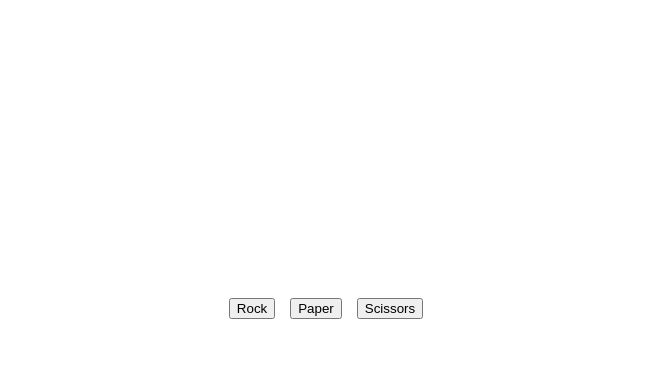
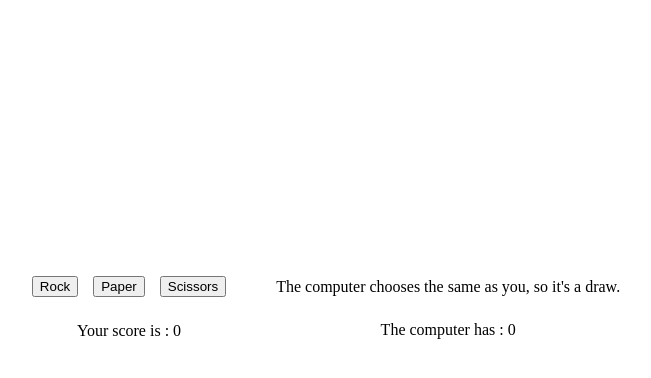
Before and after one commit to DigitalRamune/Rock-Paper-Scissors, a plain HTML site: page index.html in a window 1280 px wide. Both pictures are taken after a click on the button "Rock". Shown: the whole page, without its empty margins (314-965 px from the left). Drawn offline with Linux system fonts and the light colour scheme.

Commit message:
feat: add game logic to the buttons and show both scores on the page

```diff
--- a/index.html
+++ b/index.html
@@ -1,20 +1,30 @@
 <!DOCTYPE html>
 <html lang="en">
+
 <head>
     <meta charset="UTF-8">
     <meta name="viewport" content="width=device-width, initial-scale=1.0">
     <title>Document</title>
     <link rel="stylesheet" href="style.css">
 </head>
+
 <body>
     <script src="script.js" defer></script>
     <div class="game">
-        <div class="player">
-            <button id="rock">Rock</button>
-            <button id="paper">Paper</button>
-            <button id="scissors">Scissors</button>
+        <div class="playerSection">
+            <div class="player">
+                <button id="rock">Rock</button>
+                <button id="paper">Paper</button>
+                <button id="scissors">Scissors</button>
+            </div>
+            <div class="playerScore"></div>
         </div>
-        <div class="computer"></div>
+        <div class="computerSection">
+            <div class="computer"></div>
+            <div class="computerScore"></div>
+        </div>
+
     </div>
 </body>
+
 </html>
--- a/script.js
+++ b/script.js
@@ -45,44 +45,47 @@ function getHumanChoice() {
 
 
 function playRound(x, y) {
+    let anwser;
+
     if (x === y) {
-        console.log("The computer chooses the same as you, so it's a draw.");
+        anwser = "The computer chooses the same as you, so it's a draw. ";
     }
     else if (x === "Rock" && y === "Paper") {
-        console.log("You lose the computer chose paper.");
         computerScore += 1;
+        anwser = "You lose the computer chose paper. ";
     }
     else if (x === "Rock" && y === "Scissors") {
-        console.log("You win the computer chose scissors.");
         humanScore += 1;
+        anwser = "You win the computer chose scissors. ";
     }
     else if (x === "Scissors" && y === "Rock") {
-        console.log("You lose the computer chose rock.");
         computerScore += 1;
+        anwser = "You lose the computer chose rock. ";
     }
     else if (x === "Scissors" && y === "Paper") {
-        console.log("You win the computer chose paper.");
         humanScore += 1;
+        anwser = "You win the computer chose paper. ";
     }
     else if (x === "Paper" && y === "Rock") {
-        console.log("You win the computer chose rock.");
         humanScore += 1;
+        anwser = "You win the computer chose rock. ";
     }
     else if (x === "Paper" && y === "Scissors") {
-        console.log("You lose the computer chose scissors.");
         computerScore += 1;
+        anwser = "You lose the computer chose scissors. ";
     }
+    return anwser;
 }
 
 function playAgain() {
     let verify = false;
     while (!verify) {
         let again = prompt("Do you want to play again ?")
-        if (again.toLowerCase() === "yes" ||again.toLowerCase() === "y"  ) {
+        if (again.toLowerCase() === "yes" || again.toLowerCase() === "y") {
             verify = true;
             return true;
         }
-        else if (again.toLowerCase() === "no" || again.toLowerCase() === "n" ) {
+        else if (again.toLowerCase() === "no" || again.toLowerCase() === "n") {
             verify = true;
             return false;
         }
@@ -105,21 +108,40 @@ let playAgainResponse = true;
 // }
 
 const player = document.querySelector(".player");
-console.log(player);
+const computer = document.querySelector(".computer");
+const playerScore = document.querySelector(".playerScore");
+const ai = document.querySelector(".computerScore");
+
 player.addEventListener("click", (e) => {
     const choice = e.target;
+    let playerChoice;
     switch (choice.id) {
         case "rock":
-            console.log("Rock");
+            playerChoice = "Rock";
             break;
 
         case "paper":
-            console.log("Paper");
+            playerChoice = "Paper";
             break;
         case "scissors":
-            console.log("Scissors");
+            playerChoice = "Scissors";
             break;
         default:
             break;
     }
+    computer.textContent = playRound(playerChoice, getComputerChoice());
+
+
+    if (humanScore === 5) {
+        computer.textContent += "You won the game.";
+        humanScore = 0;
+        computerScore = 0;
+    }
+    else if (computerScore === 5) {
+        computer.textContent += "Computer won the game.";
+        humanScore = 0;
+        computerScore = 0;
+    }
+    playerScore.textContent = "Your score is : "+humanScore;
+    ai.textContent = "The computer has : "+computerScore;
 });
--- a/style.css
+++ b/style.css
@@ -3,9 +3,30 @@
     justify-content: center;
     align-items: center;
     height: 600px;
+    gap: 50px;
+}
+
+.playerSection {
+    display: flex;
+    flex-direction: column;
+    gap: 25px;
 }
 
 .player {
     display: flex;
     gap: 15px;
 }
+
+.playerScore {
+    text-align: center;
+}
+
+.computerSection {
+    display: flex;
+    flex-direction: column;
+    gap: 25px;
+}
+
+.computerScore {
+    text-align: center;
+}
```
